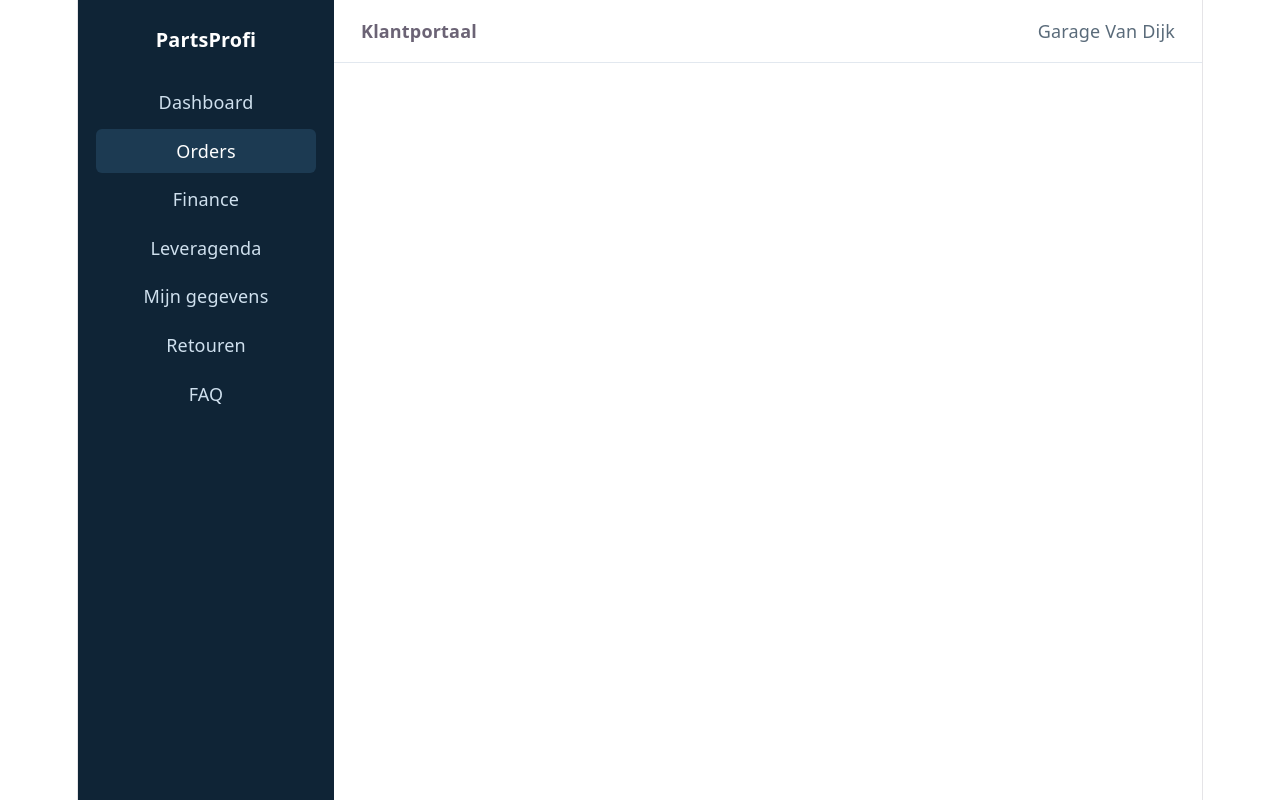
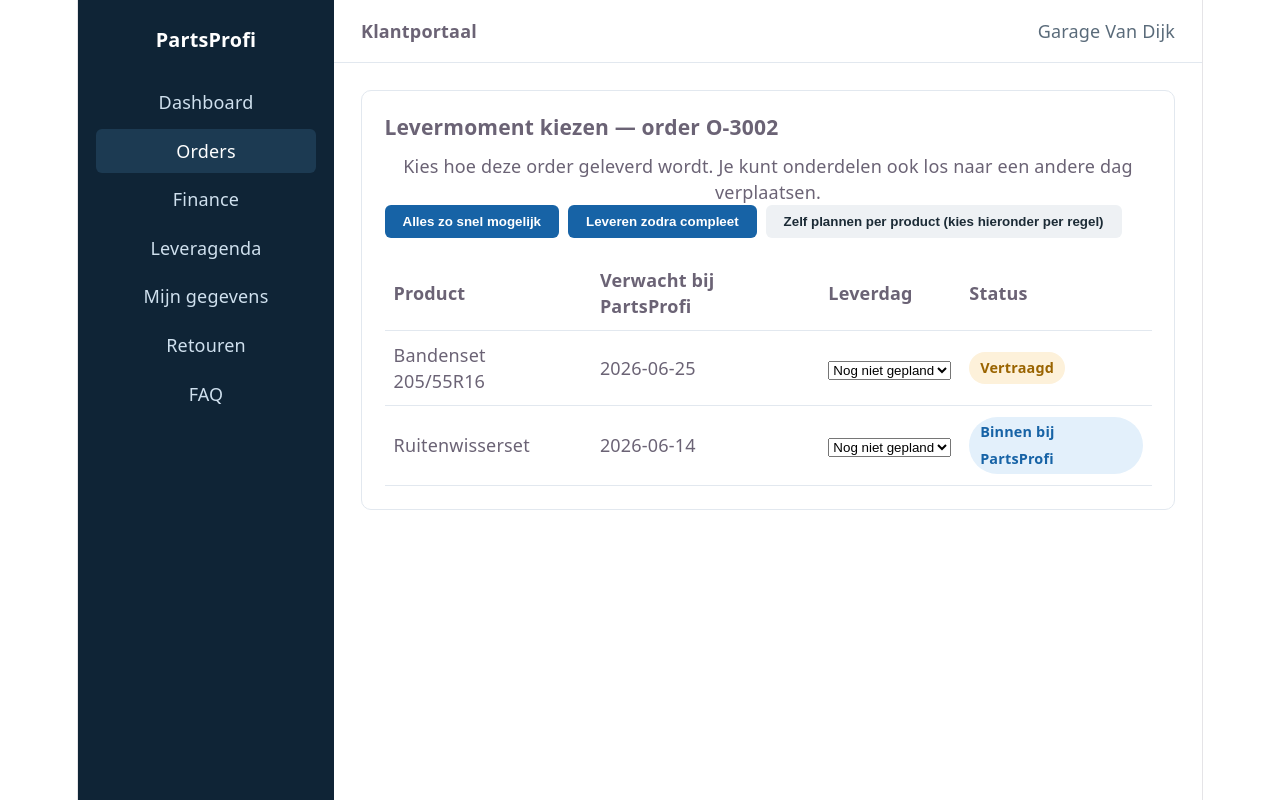
Before and after one commit to jpborsten-ship-it/Klantportaal, a React (Vite) app: page /orders/ord-2/leverkeuze in a window 1280 px wide. Built offline with nearby package versions, Linux system fonts and the light colour scheme.

Commit message:
Fase 4: levermoment kiezen per product met bezorgkosten- en combineerlogica

```diff
--- a/src/App.css
+++ b/src/App.css
@@ -161,3 +161,29 @@
   flex-wrap: wrap;
   gap: 0.5rem;
 }
+
+.delivery-choice-actions {
+  display: flex;
+  flex-wrap: wrap;
+  gap: 0.5rem;
+  margin-bottom: 1rem;
+}
+
+.delivery-summary {
+  margin-top: 1.25rem;
+  padding-top: 1rem;
+  border-top: 1px solid #e2e8ef;
+}
+
+.delivery-summary ul {
+  list-style: none;
+  padding: 0;
+  margin: 0;
+  display: flex;
+  flex-direction: column;
+  gap: 0.4rem;
+}
+
+.delivery-hint {
+  color: #1763a6;
+}
--- a/src/App.jsx
+++ b/src/App.jsx
@@ -4,6 +4,7 @@
 import Dashboard from './pages/Dashboard'
 import Orders from './pages/Orders'
 import OrderDetail from './pages/OrderDetail'
+import DeliveryChoice from './pages/DeliveryChoice'
 import Finance from './pages/Finance'
 import Leveragenda from './pages/Leveragenda'
 import MijnGegevens from './pages/MijnGegevens'
@@ -22,6 +23,7 @@
             <Route path="/" element={<Dashboard />} />
             <Route path="/orders" element={<Orders />} />
             <Route path="/orders/:orderId" element={<OrderDetail />} />
+            <Route path="/orders/:orderId/leverkeuze" element={<DeliveryChoice />} />
             <Route path="/finance" element={<Finance />} />
             <Route path="/leveragenda" element={<Leveragenda />} />
             <Route path="/mijn-gegevens" element={<MijnGegevens />} />
--- /dev/null
+++ b/src/components/delivery/DeliveryDayPicker.jsx
@@ -0,0 +1,18 @@
+import { getAvailableDeliveryDays } from '../../utils/deliveryCost'
+
+export default function DeliveryDayPicker({ line, orderLines, onSelect }) {
+  const days = getAvailableDeliveryDays(orderLines).filter((day) =>
+    day.availableLines.some((l) => l.id === line.id)
+  )
+
+  return (
+    <select value={line.plannedDeliveryDate ?? ''} onChange={(e) => onSelect(line.id, e.target.value || null)}>
+      <option value="">Nog niet gepland</option>
+      {days.map((day) => (
+        <option key={day.date} value={day.date}>
+          {day.date}
+        </option>
+      ))}
+    </select>
+  )
+}
--- a/src/main.jsx
+++ b/src/main.jsx
@@ -3,11 +3,14 @@
 import { BrowserRouter } from 'react-router-dom'
 import './index.css'
 import App from './App.jsx'
+import { DeliveryPlanningProvider } from './state/DeliveryPlanningContext.jsx'
 
 createRoot(document.getElementById('root')).render(
   <StrictMode>
     <BrowserRouter>
-      <App />
+      <DeliveryPlanningProvider>
+        <App />
+      </DeliveryPlanningProvider>
     </BrowserRouter>
   </StrictMode>,
 )
--- a/src/pages/Dashboard.jsx
+++ b/src/pages/Dashboard.jsx
@@ -1,15 +1,20 @@
-import { Link } from 'react-router-dom'
+import { Link, useNavigate } from 'react-router-dom'
 import Card from '../components/ui/Card'
 import Button from '../components/ui/Button'
-import { invoices, orderLines, deliveryMoments } from '../data/mockData'
+import { invoices, deliveryMoments } from '../data/mockData'
+import { useDeliveryPlanning } from '../state/DeliveryPlanningContext'
 
 const ONDERWEG_STATUSSEN = ['onderweg_naar_partsprofi', 'verzonden']
 
 export default function Dashboard() {
+  const navigate = useNavigate()
+  const { lines } = useDeliveryPlanning()
+
   const openstaandeFacturen = invoices.filter((inv) => inv.status === 'open')
-  const ordersOnderweg = orderLines.filter((line) => ONDERWEG_STATUSSEN.includes(line.status))
+  const ordersOnderweg = lines.filter((line) => ONDERWEG_STATUSSEN.includes(line.status))
   const geplandeLevermomenten = deliveryMoments.filter((dm) => dm.status === 'gepland')
-  const benodigdeLeverkeuze = orderLines.filter((line) => line.status === 'binnen_bij_partsprofi' && !line.plannedDeliveryDate)
+  const benodigdeLeverkeuze = lines.filter((line) => line.status === 'binnen_bij_partsprofi' && !line.plannedDeliveryDate)
+  const eersteOrderMetLeverkeuze = benodigdeLeverkeuze[0]?.orderId
 
   return (
     <div className="dashboard-grid">
@@ -34,14 +39,19 @@
       <Card title="Leverkeuze nodig">
         <p className="dashboard-metric">{benodigdeLeverkeuze.length}</p>
         <p>producten zijn binnen maar nog niet ingepland</p>
-        <Link to="/leveragenda">Plan leverdag</Link>
+        {eersteOrderMetLeverkeuze && <Link to={`/orders/${eersteOrderMetLeverkeuze}/leverkeuze`}>Plan leverdag</Link>}
       </Card>
 
       <Card title="Snelle acties" className="dashboard-actions">
-        <Button onClick={() => {}}>Factuur betalen</Button>
-        <Button onClick={() => {}}>Levermoment kiezen</Button>
-        <Button variant="secondary" onClick={() => {}}>Order bekijken</Button>
-        <Button variant="secondary" onClick={() => {}}>Retour aanvragen</Button>
+        <Button onClick={() => navigate('/finance')}>Factuur betalen</Button>
+        <Button
+          onClick={() => eersteOrderMetLeverkeuze && navigate(`/orders/${eersteOrderMetLeverkeuze}/leverkeuze`)}
+          disabled={!eersteOrderMetLeverkeuze}
+        >
+          Levermoment kiezen
+        </Button>
+        <Button variant="secondary" onClick={() => navigate('/orders')}>Order bekijken</Button>
+        <Button variant="secondary" onClick={() => navigate('/retouren')}>Retour aanvragen</Button>
       </Card>
     </div>
   )
--- /dev/null
+++ b/src/pages/DeliveryChoice.jsx
@@ -0,0 +1,76 @@
+import { useParams, Link } from 'react-router-dom'
+import Card from '../components/ui/Card'
+import Button from '../components/ui/Button'
+import Table from '../components/ui/Table'
+import StatusBadge from '../components/ui/StatusBadge'
+import DeliveryDayPicker from '../components/delivery/DeliveryDayPicker'
+import { orders } from '../data/mockData'
+import { useDeliveryPlanning } from '../state/DeliveryPlanningContext'
+import { calculateDeliveryCost, getCombineMessage } from '../utils/deliveryCost'
+
+export default function DeliveryChoice() {
+  const { orderId } = useParams()
+  const { lines, updateLineDeliveryDate, applyPreferenceToOrder } = useDeliveryPlanning()
+  const order = orders.find((o) => o.id === orderId)
+  const orderLinesForOrder = lines.filter((line) => line.orderId === orderId)
+
+  if (!order) {
+    return (
+      <Card title="Order niet gevonden">
+        <p>
+          Ga terug naar <Link to="/orders">het orderoverzicht</Link>.
+        </p>
+      </Card>
+    )
+  }
+
+  const plannedDates = orderLinesForOrder.map((line) => line.plannedDeliveryDate).filter(Boolean)
+  const uniqueDates = [...new Set(plannedDates)]
+
+  const columns = [
+    { key: 'description', header: 'Product' },
+    { key: 'expectedArrivalAtPartsProfi', header: 'Verwacht bij PartsProfi', render: (row) => row.expectedArrivalAtPartsProfi || '—' },
+    {
+      key: 'plannedDeliveryDate',
+      header: 'Leverdag',
+      render: (row) => (
+        <DeliveryDayPicker line={row} orderLines={orderLinesForOrder} onSelect={updateLineDeliveryDate} />
+      ),
+    },
+    { key: 'status', header: 'Status', render: (row) => <StatusBadge status={row.status} /> },
+  ]
+
+  return (
+    <Card title={`Levermoment kiezen — order ${order.orderNumber}`}>
+      <p>Kies hoe deze order geleverd wordt. Je kunt onderdelen ook los naar een andere dag verplaatsen.</p>
+
+      <div className="delivery-choice-actions">
+        <Button onClick={() => applyPreferenceToOrder(order.id, 'zo_snel_mogelijk')}>Alles zo snel mogelijk</Button>
+        <Button onClick={() => applyPreferenceToOrder(order.id, 'compleet')}>Leveren zodra compleet</Button>
+        <Button variant="secondary" onClick={() => {}}>Zelf plannen per product (kies hieronder per regel)</Button>
+      </div>
+
+      <Table columns={columns} rows={orderLinesForOrder} getRowKey={(row) => row.id} emptyMessage="Deze order heeft geen productregels." />
+
+      {uniqueDates.length > 0 && (
+        <div className="delivery-summary">
+          <h4>Bezorgkosten per leverdag</h4>
+          <ul>
+            {uniqueDates.map((date) => {
+              const lineCount = orderLinesForOrder.filter((line) => line.plannedDeliveryDate === date).length
+              const cost = calculateDeliveryCost(lineCount)
+              const message = getCombineMessage(lineCount)
+              return (
+                <li key={date}>
+                  <strong>{date}</strong> — {lineCount} product{lineCount > 1 ? 'en' : ''}, bezorgkosten:{' '}
+                  {cost === 0 ? 'gratis' : `€ ${cost.toFixed(2)}`}
+                  {message && <span className="delivery-hint"> · {message}</span>}
+                </li>
+              )
+            })}
+          </ul>
+        </div>
+      )}
+    </Card>
+  )
+}
--- a/src/pages/OrderDetail.jsx
+++ b/src/pages/OrderDetail.jsx
@@ -2,8 +2,10 @@
 import Card from '../components/ui/Card'
 import Table from '../components/ui/Table'
 import StatusBadge from '../components/ui/StatusBadge'
-import { orders, orderLines } from '../data/mockData'
+import Button from '../components/ui/Button'
+import { orders } from '../data/mockData'
 import { getOrderLines } from '../utils/orderStatus'
+import { useDeliveryPlanning } from '../state/DeliveryPlanningContext'
 
 const columns = [
   { key: 'productNumber', header: 'Artikelnummer' },
@@ -18,8 +20,9 @@
 
 export default function OrderDetail() {
   const { orderId } = useParams()
+  const { lines } = useDeliveryPlanning()
   const order = orders.find((o) => o.id === orderId)
-  const lines = getOrderLines(orderLines, orderId)
+  const orderLines = getOrderLines(lines, orderId)
 
   if (!order) {
     return (
@@ -32,12 +35,15 @@
   }
 
   return (
-    <Card title={`Order ${order.orderNumber}`}>
+    <Card
+      title={`Order ${order.orderNumber}`}
+      action={<Link to={`/orders/${order.id}/leverkeuze`}><Button>Levermoment kiezen</Button></Link>}
+    >
       <p>
         Besteld op {order.orderDate}
         {order.customerReference && <> · referentie {order.customerReference}</>} · totaal € {order.totalAmount.toFixed(2)}
       </p>
-      <Table columns={columns} rows={lines} getRowKey={(row) => row.id} emptyMessage="Deze order heeft geen productregels." />
+      <Table columns={columns} rows={orderLines} getRowKey={(row) => row.id} emptyMessage="Deze order heeft geen productregels." />
     </Card>
   )
 }
--- a/src/pages/Orders.jsx
+++ b/src/pages/Orders.jsx
@@ -2,19 +2,21 @@
 import Card from '../components/ui/Card'
 import Table from '../components/ui/Table'
 import StatusBadge from '../components/ui/StatusBadge'
-import { orders, orderLines } from '../data/mockData'
+import { orders } from '../data/mockData'
 import { deriveOrderStatus, getOrderLines } from '../utils/orderStatus'
-
-const columns = [
-  { key: 'orderNumber', header: 'Ordernummer' },
-  { key: 'orderDate', header: 'Besteldatum' },
-  { key: 'customerReference', header: 'Klantreferentie', render: (row) => row.customerReference || '—' },
-  { key: 'totalAmount', header: 'Totaalbedrag', render: (row) => `€ ${row.totalAmount.toFixed(2)}` },
-  { key: 'status', header: 'Status', render: (row) => <StatusBadge status={deriveOrderStatus(getOrderLines(orderLines, row.id))} /> },
-]
+import { useDeliveryPlanning } from '../state/DeliveryPlanningContext'
 
 export default function Orders() {
   const navigate = useNavigate()
+  const { lines } = useDeliveryPlanning()
+
+  const columns = [
+    { key: 'orderNumber', header: 'Ordernummer' },
+    { key: 'orderDate', header: 'Besteldatum' },
+    { key: 'customerReference', header: 'Klantreferentie', render: (row) => row.customerReference || '—' },
+    { key: 'totalAmount', header: 'Totaalbedrag', render: (row) => `€ ${row.totalAmount.toFixed(2)}` },
+    { key: 'status', header: 'Status', render: (row) => <StatusBadge status={deriveOrderStatus(getOrderLines(lines, row.id))} /> },
+  ]
 
   return (
     <Card title="Orders">
--- /dev/null
+++ b/src/state/DeliveryPlanningContext.jsx
@@ -0,0 +1,47 @@
+import { createContext, useContext, useState } from 'react'
+import { orderLines as initialOrderLines } from '../data/mockData'
+
+// Eén gedeelde bron voor plannedDeliveryDate per regel, zodat fase 4 (levermoment
+// kiezen) en fase 5 (leveragenda) dezelfde state lezen/schrijven in plaats van
+// elk hun eigen kopie te onderhouden.
+const DeliveryPlanningContext = createContext(null)
+
+export function DeliveryPlanningProvider({ children }) {
+  const [lines, setLines] = useState(initialOrderLines)
+
+  function updateLineDeliveryDate(lineId, date) {
+    setLines((prev) => prev.map((line) => (line.id === lineId ? { ...line, plannedDeliveryDate: date } : line)))
+  }
+
+  function applyPreferenceToOrder(orderId, preference) {
+    setLines((prev) => {
+      const orderLinesForOrder = prev.filter((line) => line.orderId === orderId)
+      const latestArrival = orderLinesForOrder.reduce(
+        (max, line) => (line.expectedArrivalAtPartsProfi && line.expectedArrivalAtPartsProfi > max ? line.expectedArrivalAtPartsProfi : max),
+        orderLinesForOrder[0]?.expectedArrivalAtPartsProfi ?? null
+      )
+      return prev.map((line) => {
+        if (line.orderId !== orderId) return line
+        if (preference === 'zo_snel_mogelijk') {
+          return { ...line, plannedDeliveryDate: line.expectedArrivalAtPartsProfi }
+        }
+        if (preference === 'compleet') {
+          return { ...line, plannedDeliveryDate: latestArrival }
+        }
+        return line
+      })
+    })
+  }
+
+  return (
+    <DeliveryPlanningContext.Provider value={{ lines, updateLineDeliveryDate, applyPreferenceToOrder }}>
+      {children}
+    </DeliveryPlanningContext.Provider>
+  )
+}
+
+export function useDeliveryPlanning() {
+  const ctx = useContext(DeliveryPlanningContext)
+  if (!ctx) throw new Error('useDeliveryPlanning must be used within DeliveryPlanningProvider')
+  return ctx
+}
--- /dev/null
+++ b/src/utils/deliveryCost.js
@@ -0,0 +1,35 @@
+// Mock-aannames voor fase 4, te bevestigen door PartsProfi voor een echte uitrol:
+// vast bedrag per leverdag, gratis zodra er genoeg producten gecombineerd worden.
+export const MOCK_DELIVERY_COST = 7.5
+export const FREE_FROM_LINE_COUNT = 2
+export const PLANNING_HORIZON_DAYS = 14
+
+export function calculateDeliveryCost(lineCount) {
+  if (lineCount === 0) return 0
+  return lineCount >= FREE_FROM_LINE_COUNT ? 0 : MOCK_DELIVERY_COST
+}
+
+export function getCombineMessage(lineCount) {
+  if (lineCount >= FREE_FROM_LINE_COUNT) {
+    return 'Deze leverdag is scherper geprijsd: bezorgen is gratis omdat je producten combineert.'
+  }
+  if (lineCount === 1) {
+    return `Combineer met nog een product op deze dag en bezorgen wordt gratis (vanaf ${FREE_FROM_LINE_COUNT} producten).`
+  }
+  return ''
+}
+
+// Levert per dag in de planningshorizon de regels op die dan al bij PartsProfi
+// binnen zouden zijn, zodat we per dag kunnen tonen wat er geleverd kan worden.
+export function getAvailableDeliveryDays(lines, daysAhead = PLANNING_HORIZON_DAYS) {
+  const today = new Date()
+  const days = []
+  for (let i = 0; i < daysAhead; i++) {
+    const date = new Date(today)
+    date.setDate(today.getDate() + i)
+    const iso = date.toISOString().slice(0, 10)
+    const availableLines = lines.filter((line) => line.expectedArrivalAtPartsProfi && line.expectedArrivalAtPartsProfi <= iso)
+    days.push({ date: iso, availableLines })
+  }
+  return days
+}
```
